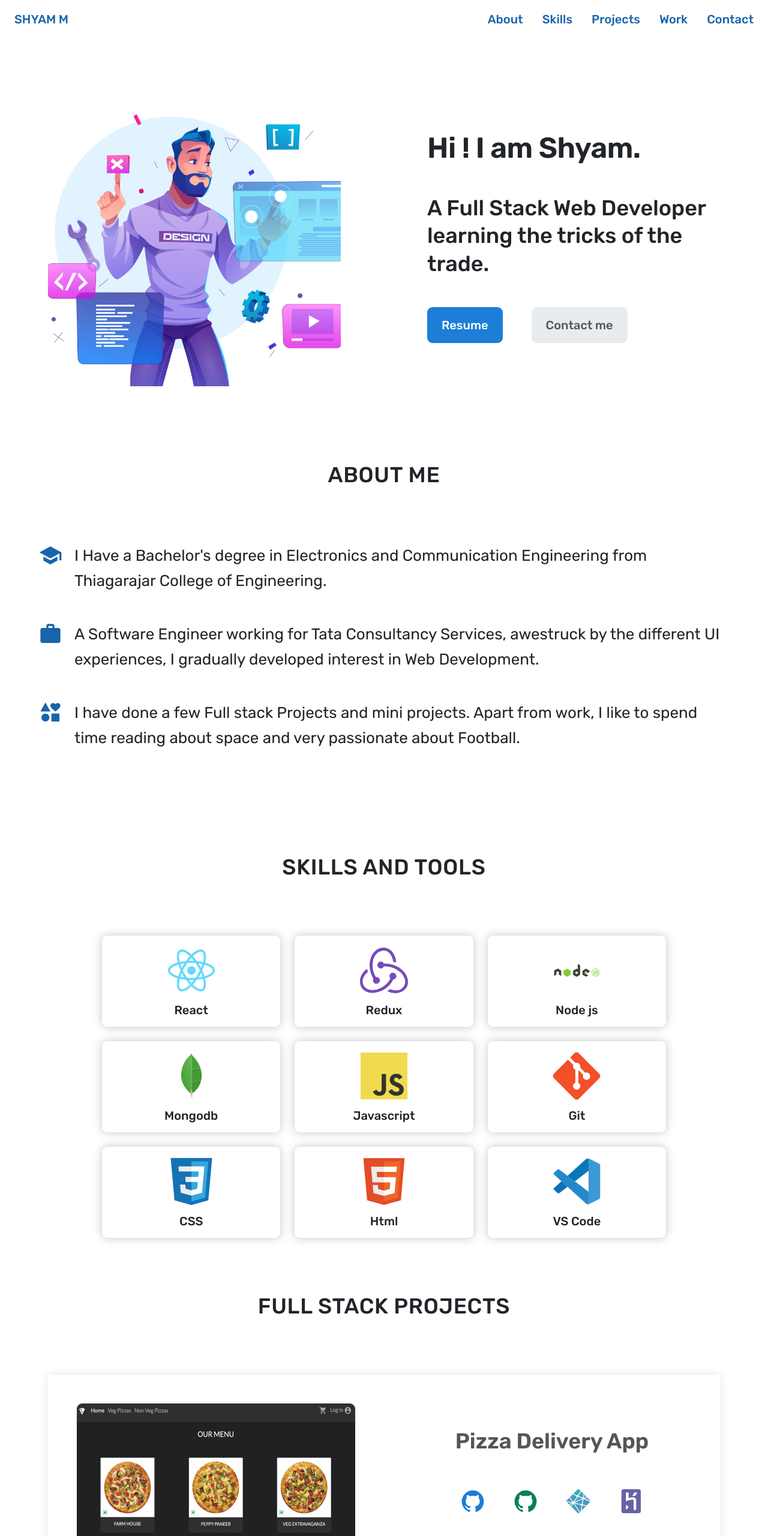
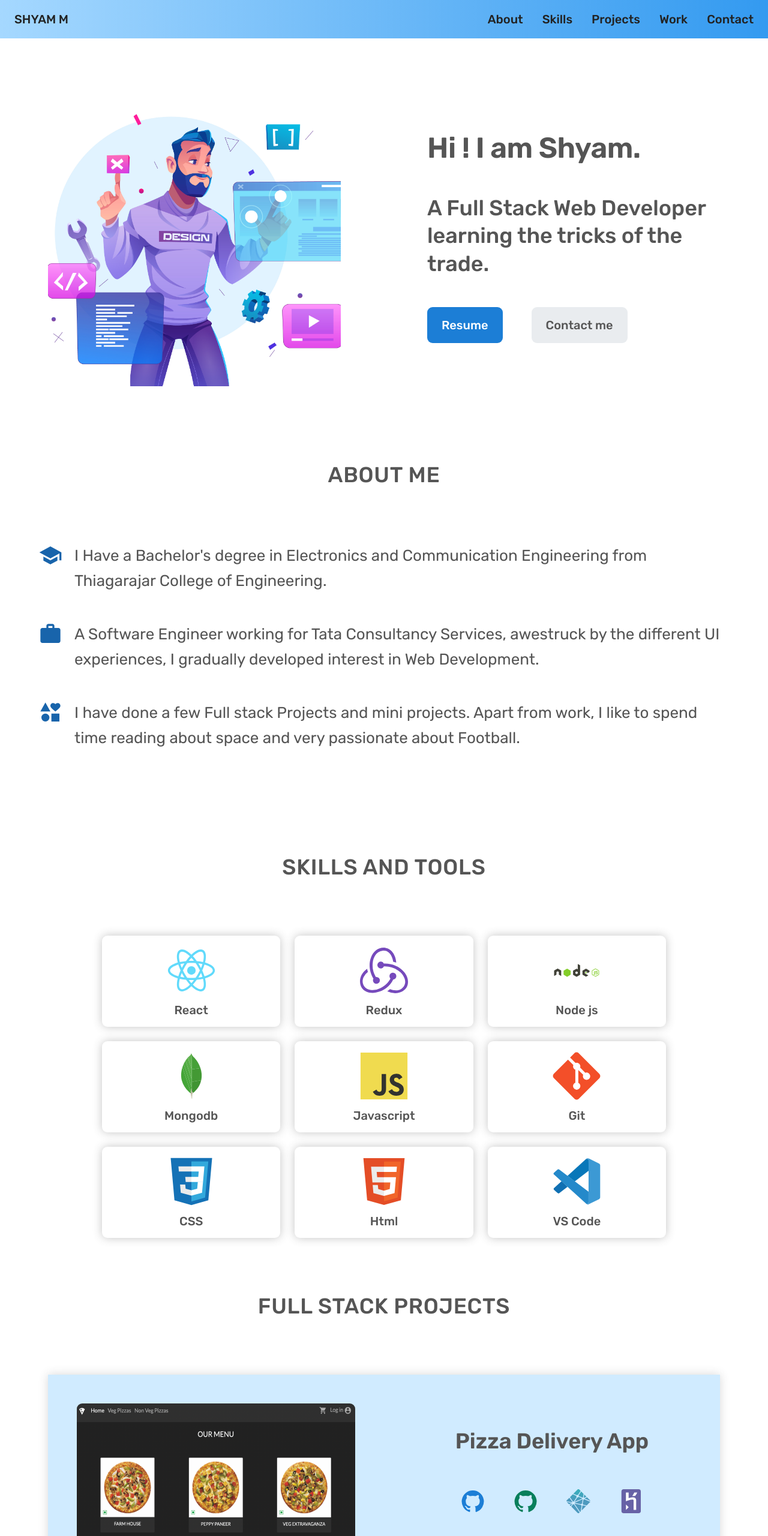
Before and after one commit to mshyam25/My-Portfolio, a React (Create React App) app: page / in a window 1280 px wide. Shown: the top 2561 px of the page at 60% size. Built offline with nearby package versions, Linux system fonts and the light colour scheme.

Commit message:
Background color fix

```diff
--- a/src/index.css
+++ b/src/index.css
@@ -18,7 +18,7 @@ body {
   font-weight: 400;
   background-color: #fff;
   /* background-image: linear-gradient(#fff, #a5d8ff); */
-  color: #212529;
+  color: #555;
 }
 
 code {
--- a/src/styles.css
+++ b/src/styles.css
@@ -59,7 +59,8 @@
   display: flex;
   justify-content: space-between;
   align-items: center;
-  /* background-color: #74555c0fc; */
+  /* background-color: #339af0; */
+  background-image: linear-gradient(to left, #339af0, #a5d8ff);
   height: 6.4rem;
   padding: 1rem 2.4rem;
   position: fixed;
@@ -83,8 +84,8 @@
 .main-nav-link:visited {
   display: inline-block;
   text-decoration: none;
-  color: #1864ab;
-  /* color: #222; */
+  /* color: #1864ab; */
+  color: #222;
   font-weight: 500;
   font-size: 2rem;
   transition: all 0.3s;
@@ -92,7 +93,7 @@
 
 .main-nav-link:hover,
 .main-nav-link:active {
-  color: #495057;
+  color: #fefefe;
 }
 
 /* Intro Section */
@@ -244,8 +245,8 @@
 .project {
   display: grid;
   grid-template-columns: 1fr 1fr;
-  /* box-shadow: 0px 0px 15px rgba(117, 115, 115, 0.1); */
-  box-shadow: 0px 0px 15px rgba(0, 0, 0, 0.1);
+  box-shadow: 0px 0px 15px rgba(59, 58, 58, 0.2);
+  background-color: #d0ebff;
 }
 
 .project-img-box {
@@ -263,6 +264,7 @@
 .project-details-box {
   padding: 4.8rem;
   flex-direction: column;
+
   transition: all 0.3s;
 }
 
@@ -346,7 +348,7 @@
 }
 
 .work-1 {
-  border: solid 2px #333;
+  background-color: #a5d8ff;
 }
 .work-exp {
   display: grid;
@@ -409,13 +411,13 @@
   gap: 3.2rem;
   align-items: center;
   justify-content: center;
-  /* background-color: #fff; */
+  background-color: #e7f5ff;
   /* background-image: linear-gradient(to left, #fff, #a5d8ff); */
   color: #222;
   width: 100%;
   bottom: 0;
   padding: 3.2rem;
-  border-top: solid 1px #333;
+  /* border-top: solid 1px #333; */
 }
 
 .footer-contact-box {
```
